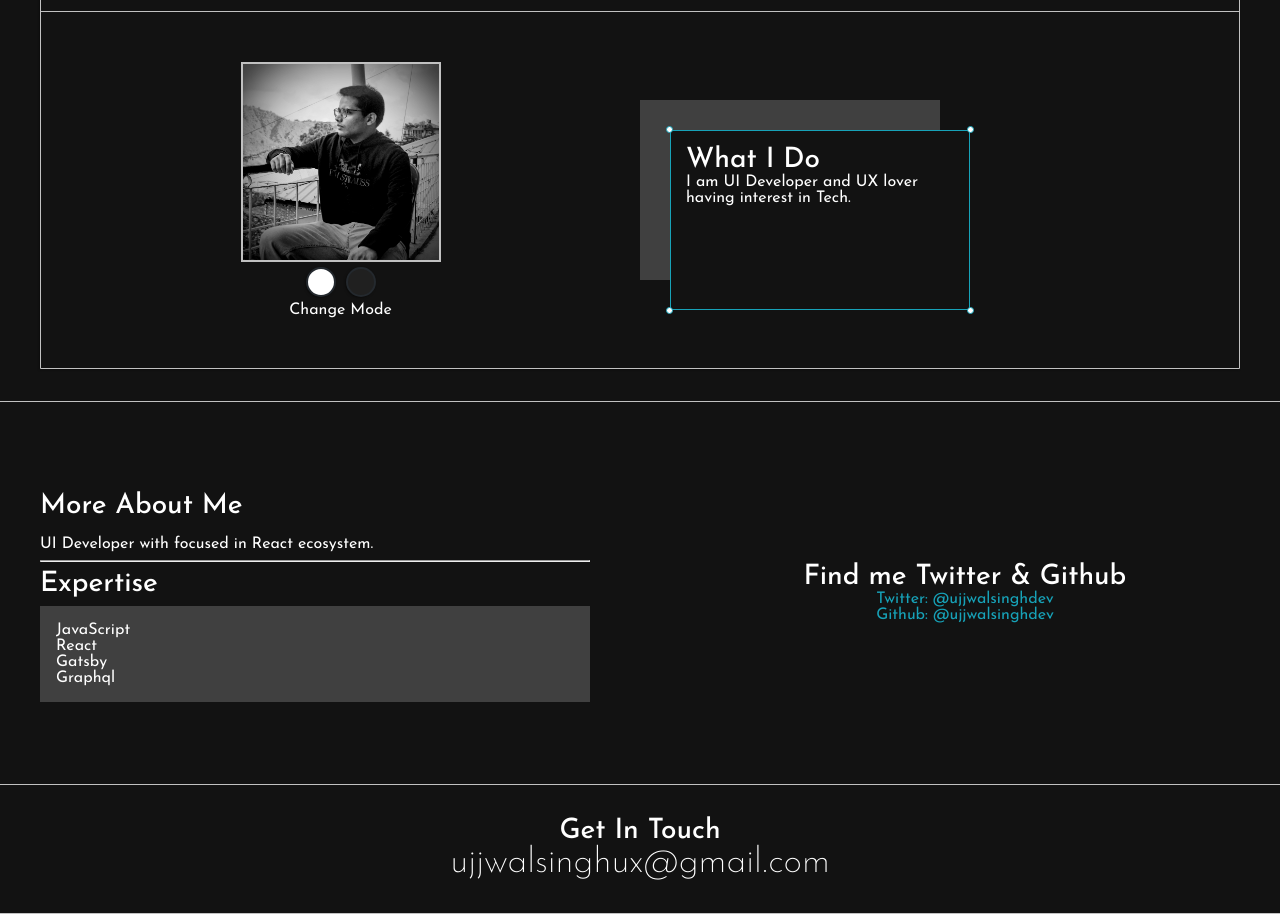
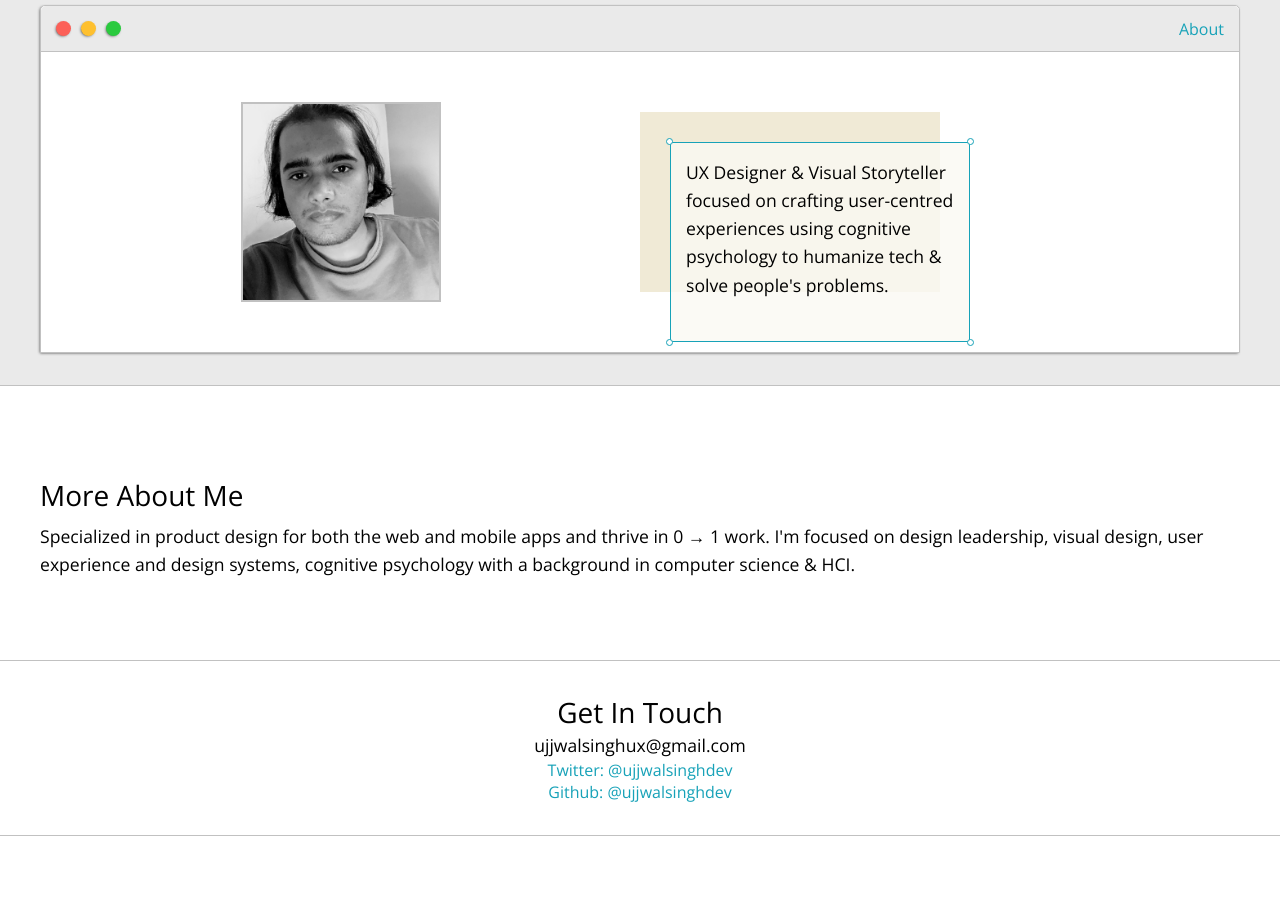
Before and after one commit to ujjwalsinghdev/ujjwalsingh, a plain HTML site: page index.html in a window 1280 px wide. Shown: the part 227-1141 px from the top of the page. After the commit the page ends 1063 px from the top, so only its background shows below. Drawn offline with nearby package versions, Linux system fonts and the light colour scheme.

Commit message:
update ux

```diff
--- a/dark.css
+++ b/dark.css
@@ -1,11 +1,11 @@
 :root {
-  --mainColor: #121212;
-  --secondaryColor: #121212;
+  --mainColor: #eaeaea;
+  --secondaryColor: #fff;
   --borderColor: #c1c1c1;
-  --mainText: white;
+  --mainText: black;
   --secondaryText: #4b5156;
   --themeDotBorder: #24292e;
-  --previewBg: #121212;
-  --previewShadow: #404040;
+  --previewBg: rgb(251, 249, 243, 0.8);
+  --previewShadow: #f0ead6;
   --buttonColor: black;
 }
--- a/index.html
+++ b/index.html
@@ -18,9 +18,14 @@
     <!-- Main -->
     <section class="s1">
       <div class="main-container">
+        <div id="theme-options-wrapper">
+          <div data-mode="light" id="light-mode" class="theme-dot"></div>
+          <div data-mode="dark" id="dark-mode" class="theme-dot"></div>
+        </div>
         <div class="greeting-wrapper">
           <h1>Hi, I'm Ujjwal</h1>
         </div>
+
         <div class="intro-wrapper">
           <div class="nav-wrapper">
             <div class="dots-wrapper">
@@ -34,13 +39,7 @@
           </div>
           <!-- left column -->
           <div class="left-column">
-            <img id="profile_pic" src="./UjjwalSingh.JPEG" alt="Ujjwal Singh" />
-
-            <div id="theme-options-wrapper">
-              <div data-mode="light" id="light-mode" class="theme-dot"></div>
-              <div data-mode="dark" id="dark-mode" class="theme-dot"></div>
-            </div>
-            <p style="text-align: center">Change Mode</p>
+            <img id="profile_pic" src="./ujjwal-singh.jpg" alt="Ujjwal Singh" />
           </div>
           <!-- right column -->
           <div class="right-column">
@@ -48,8 +47,10 @@
               <div id="preview">
                 <div id="corner-tl" class="corner"></div>
                 <div id="corner-tr" class="corner"></div>
-                <h3>What I Do</h3>
-                <p>I am UI Developer and UX lover having interest in Tech.</p>
+                <h4>
+                  UX Designer & Visual Storyteller focused on crafting user-centred experiences using cognitive psychology to humanize tech & solve
+                  people's problems.
+                </h4>
                 <div id="corner-br" class="corner"></div>
                 <div id="corner-bl" class="corner"></div>
               </div>
@@ -65,30 +66,29 @@
         <div class="about-wrapper">
           <div class="about-me">
             <h3>More About Me</h3>
-            <p>UI Developer with focused in React ecosystem.</p>
+            <h4>
+              Specialized in product design for both the web and mobile apps and thrive in 0 → 1 work. I'm focused on design leadership, visual
+              design, user experience and design systems, cognitive psychology with a background in computer science & HCI.
+            </h4>
 
-            <hr />
+            <!-- <hr /> -->
 
-            <h3>Expertise</h3>
+            <!-- <h3>Expertise</h3> -->
 
             <!-- <a href="resume.pdf" target="_blank">Download Resume</a> -->
 
-            <div id="skills">
+            <!-- <div id="skills">
               <ul>
-                <li>JavaScript</li>
-                <li>React</li>
-                <li>Gatsby</li>
-                <li>Graphql</li>
+                <li>Figma</li>
+                <li>Sketch</li>
+                <li>Adobe XD</li>
+                <li>User Persona</li>
+                <li>Information Archite</li>
               </ul>
             </div>
-          </div>
+          </div> -->
 
-          <div class="social-links">
-            <h3>Find me Twitter & Github</h3>
-            <a target="_blank" href="https://twitter.com/ujjwalsinghdev">Twitter: @ujjwalsinghdev</a>
-            <a target="_blank" href="https://github.com/ujjwalsinghdev">Github: @ujjwalsinghdev</a>
-          </div>
-        </div>
+
       </div>
     </section>
 
@@ -97,7 +97,13 @@
       <div class="main-container">
         <h3 style="text-align: center">Get In Touch</h3>
 
-        <h2 class="contact-email">ujjwalsinghux@gmail.com</h2>
+        <h4 class="contact-email">ujjwalsinghux@gmail.com</h4>
+        <div class="social-links">
+          <!-- <h3>Find me Twitter & Github</h3> -->
+          <a target="_blank" href="https://twitter.com/ujjwalsinghdev">Twitter: @ujjwalsinghdev</a>
+          <a target="_blank" href="https://github.com/ujjwalsinghdev">Github: @ujjwalsinghdev</a>
+        </div>
+      </div>
 
         <!-- <form id="contact-form">
           <label>Name</label>
--- a/main.css
+++ b/main.css
@@ -1,4 +1,5 @@
-@import url("https://fonts.googleapis.com/css2?family=Josefin+Sans:wght@100;200;300;400;500;600&display=swap");
+@import url("https://fonts.googleapis.com/css2?family=Open+Sans:wght@300;400;600&display=swap");
+/* @import url("https://fonts.googleapis.com/css2?family=Josefin+Sans:wght@100;200;300;400;500;600&display=swap"); */
 
 * {
   padding: 0;
@@ -7,19 +8,24 @@
 }
 
 :root {
-  --mainColor: #eaeaea;
-  --secondaryColor: #fff;
+  --mainColor: #121212;
+  --secondaryColor: #121212;
   --borderColor: #c1c1c1;
-  --mainText: black;
+  --mainText: white;
   --secondaryText: #4b5156;
   --themeDotBorder: #24292e;
-  --previewBg: rgb(251, 249, 243, 0.8);
-  --previewShadow: #f0ead6;
+  --previewBg: #121212;
+  --previewShadow: #404040;
   --buttonColor: black;
 }
 
 body * {
   transition: 0.4s;
+}
+
+h4 {
+  line-height: 1.6;
+  font-size: 1.1rem;
 }
 
 h1,
@@ -30,7 +36,7 @@ h5,
 h6,
 strong {
   color: var(--mainText);
-  font-weight: 500;
+  font-weight: 400;
 }
 
 h1 {
@@ -76,7 +82,7 @@ textarea {
 }
 
 body {
-  font-family: "Josefin Sans", sans-serif;
+  font-family: "Open Sans", sans-serif;
 }
 /* main css */
 .s1 {
@@ -177,7 +183,7 @@ body {
 
 #theme-options-wrapper {
   display: flex;
-  justify-content: center;
+  justify-content: flex-end;
 }
 
 .theme-dot {
@@ -217,6 +223,13 @@ body {
   padding-bottom: 50px;
 }
 
+@media screen and (max-width: 800px) {
+  .right-column{
+    margin-bottom: 1rem;
+  }
+}
+
+
 #preview-shadow {
   background-color: var(--previewShadow);
   width: 300px;
@@ -227,7 +240,7 @@ body {
 
 #preview {
   width: 300px;
-  height: 180px;
+  height: 200px;
 
   border: 1.5px solid #17a2b8;
   background: var(--previewBg);
@@ -296,7 +309,7 @@ body {
 
 .contact-email {
   text-align: center;
-  font-weight: 200;
+  font-weight: 400;
 }
 
 /* #submit-btn {
--- a/script.js
+++ b/script.js
@@ -10,8 +10,8 @@ for (var i = 0; themeDots.length > i; i++) {
 
 function setTheme(mode) {
   if (mode == "light") {
+    document.getElementById("theme-style").href = "dark.css"
+  } else {
     document.getElementById("theme-style").href = "main.css"
-  } else {
-    document.getElementById("theme-style").href = "dark.css"
   }
 }
```
Also changed, not shown: UjjwalSingh.JPEG (deleted), ujjwal-singh.jpg (added).
